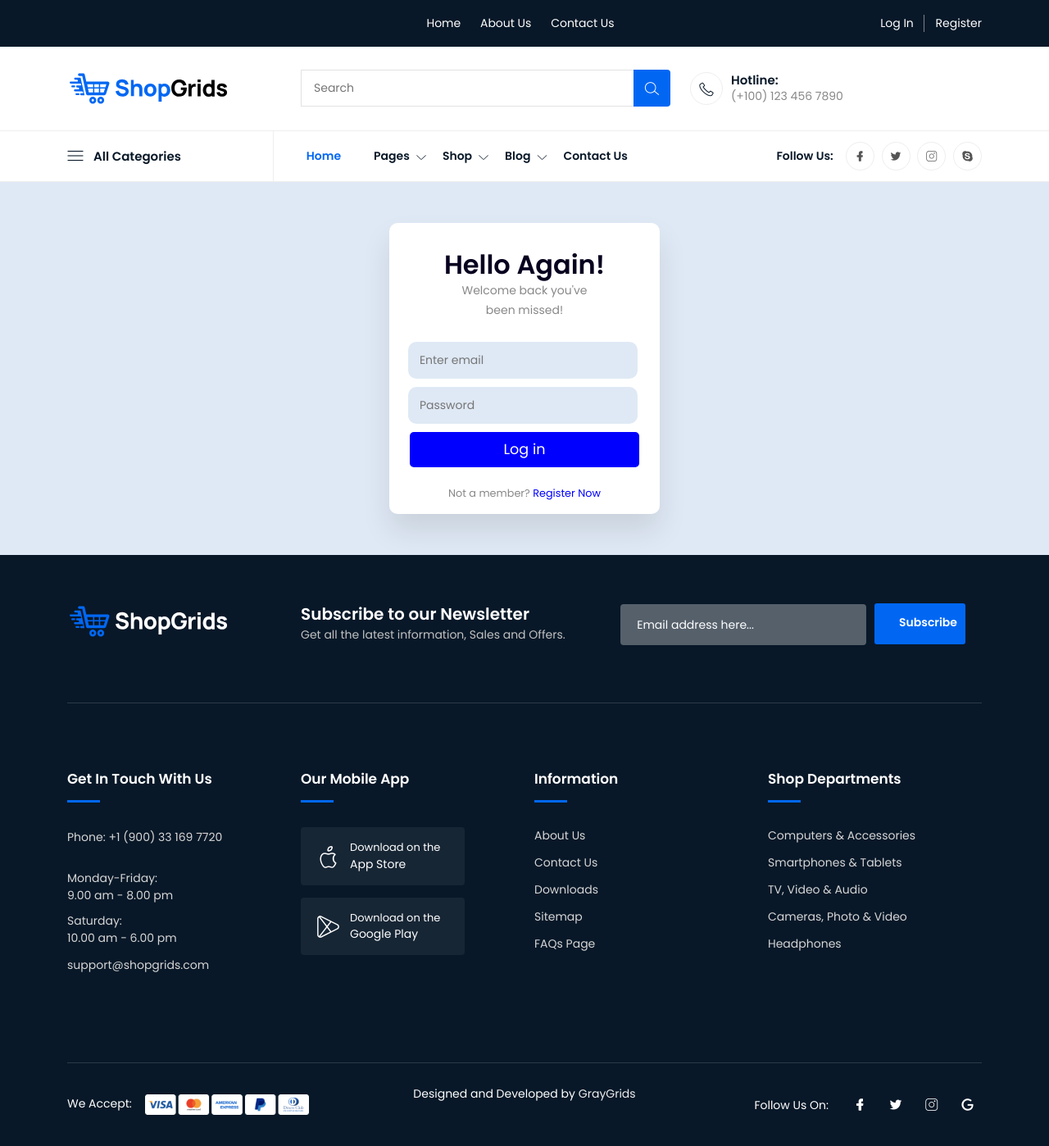
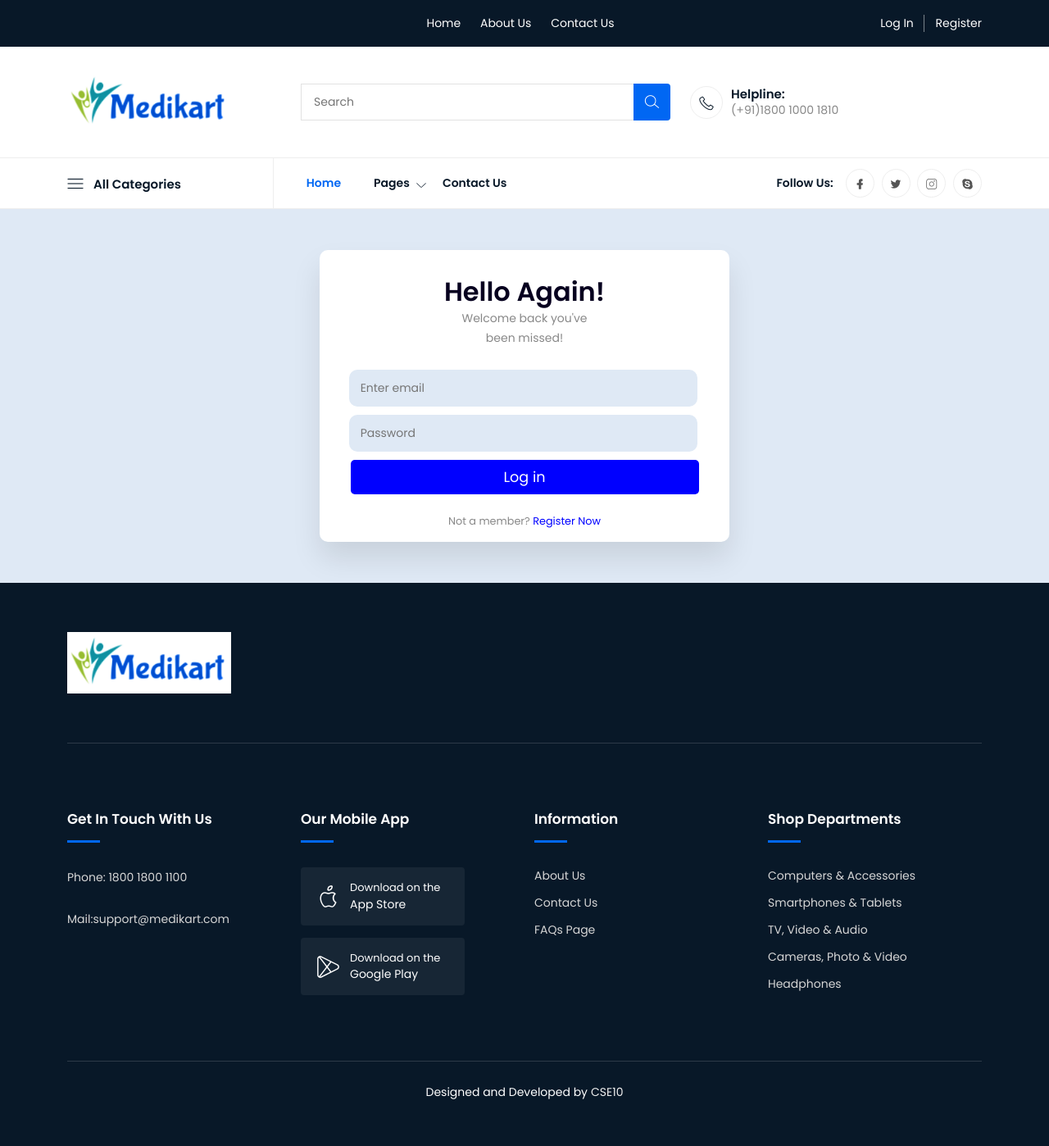
Before and after one commit to Asutosh-mishraa/E-Pharmacy-website, a Django app: page /user/login/ in a window 1280 px wide. Shown: the whole page at 82% size. After the commit the page ends 1341 px from the top, so only its background shows below. Run offline with Django 4.2, Linux system fonts and the light colour scheme; some libraries are stand-ins or nearby versions.

Commit message:
modified the logo and some front end

```diff
--- a/pharmacy/static/css/login.css
+++ b/pharmacy/static/css/login.css
@@ -9,7 +9,7 @@ body {
   background: #dfe9f5;
 }
 .wrapper {
-  width: 330px;
+  width: 500px;
   padding: 2rem 0 1rem 0;
   margin: 50px auto;
   background: #fff;
--- a/pharmacy/templates/base.html
+++ b/pharmacy/templates/base.html
@@ -9,7 +9,7 @@
     <title>Medikart</title>
     <meta name="description" content="" />
     <meta name="viewport" content="width=device-width, initial-scale=1" />
-    <link rel="shortcut icon" type="image/x-icon" href="{% static 'images/favicon.svg' %}" />
+    <link rel="shortcut icon" type="image/x-icon" href="{% static 'images/favicon.png' %}" />
 
     <!-- ========================= CSS here ========================= -->
     <link rel="stylesheet" href="{% static 'css/bootstrap.min.css' %}" />
@@ -99,7 +99,7 @@
                     <div class="col-lg-3 col-md-3 col-7">
                         <!-- Start Header Logo -->
                         <a class="navbar-brand" href="{% url 'home' %}">
-                            <img src="{% static 'images/logo/logo.svg' %}" alt="Logo">
+                            <img src="{% static 'images/logo/medikart.png' %}" alt="Logo">
                         </a>
                         <!-- End Header Logo -->
                     </div>
@@ -124,8 +124,8 @@
                         <div class="middle-right-area">
                             <div class="nav-hotline">
                                 <i class="lni lni-phone"></i>
-                                <h3>Hotline:
-                                    <span>(+100) 123 456 7890</span>
+                                <h3>Helpline:
+                                    <span>(+91)1800 1000 1810</span>
                                 </h3>
                             </div>
                             <div class="navbar-cart">
@@ -139,12 +139,12 @@
                                 <div class="cart-items">
                                     <a href="{% static 'javascript:void(0)' %}" class="main-btn">
                                         <i class="lni lni-cart"></i>
-                                        <span class="total-items">2</span>
+                                        <span class="total-items">0</span>
                                     </a>
-                                    <!-- Shopping Item -->
+                                    {% comment %} <!-- Shopping Item -->
                                     <div class="shopping-item">
                                         <div class="dropdown-cart-header">
-                                            <span>2 Items</span>
+                                            <span>0 Items</span>
                                             <a href="{% static 'cart.html' %}">View Cart</a>
                                         </div>
                                         <ul class="shopping-list">
@@ -184,7 +184,7 @@
                                                 <a href="{% static 'checkout.html'%}" class="btn animate">Checkout</a>
                                             </div>
                                         </div>
-                                    </div>
+                                    </div> {% endcomment %}
                                     <!--/ End Shopping Item -->
                                 </div>
                                 {% endif %}
@@ -259,7 +259,7 @@
                                             <li class="nav-item"><a href="{% static '404.html' %}">404 Error</a></li>
                                         </ul>
                                     </li>
-                                    <li class="nav-item">
+                                    {% comment %} <li class="nav-item">
                                         <a class="dd-menu collapsed" href="{% static 'javascript:void(0)' %}" data-bs-toggle="collapse"
                                             data-bs-target="#submenu-1-3" aria-controls="navbarSupportedContent"
                                             aria-expanded="false" aria-label="Toggle navigation">Shop</a>
@@ -282,7 +282,7 @@
                                             <li class="nav-item"><a href="{% static 'blog-single-sidebar.html' %}">Blog Single
                                                     Sibebar</a></li>
                                         </ul>
-                                    </li>
+                                    </li> {% endcomment %}
                                     <li class="nav-item">
                                         <a href="{% static 'contact.html' %}" aria-label="Toggle navigation">Contact Us</a>
                                     </li>
@@ -338,25 +338,9 @@
                     <div class="row">
                         <div class="col-lg-3 col-md-4 col-12">
                             <div class="footer-logo">
-                                <a href="{% static 'index.html' %}">
-                                    <img src="{% static 'images/logo/white-logo.svg' %}" alt="#">
+                                <a href="{% url 'home' %}">
+                                    <img src="{% static 'images/logo/medikart.png' %}" alt="#">
                                 </a>
-                            </div>
-                        </div>
-                        <div class="col-lg-9 col-md-8 col-12">
-                            <div class="footer-newsletter">
-                                <h4 class="title">
-                                    Subscribe to our Newsletter
-                                    <span>Get all the latest information, Sales and Offers.</span>
-                                </h4>
-                                <div class="newsletter-form-head">
-                                    <form action="#" method="get" target="_blank" class="newsletter-form">
-                                        <input name="EMAIL" placeholder="Email address here..." type="email">
-                                        <div class="button">
-                                            <button class="btn">Subscribe<span class="dir-part"></span></button>
-                                        </div>
-                                    </form>
-                                </div>
                             </div>
                         </div>
                     </div>
@@ -373,13 +357,8 @@
                             <!-- Single Widget -->
                             <div class="single-footer f-contact">
                                 <h3>Get In Touch With Us</h3>
-                                <p class="phone">Phone: +1 (900) 33 169 7720</p>
-                                <ul>
-                                    <li><span>Monday-Friday: </span> 9.00 am - 8.00 pm</li>
-                                    <li><span>Saturday: </span> 10.00 am - 6.00 pm</li>
-                                </ul>
-                                <p class="mail">
-                                    <a href="{% static 'mailto:support@shopgrids.com' %}">support@shopgrids.com</a>
+                                <p class="phone">Phone: 1800 1800 1100</p>
+                                <p class="mail"><span style="color: #d6d6d6;;">Mail:</span><a href="{% static 'mailto:support@medikart.com' %}">support@medikart.com</a>
                                 </p>
                             </div>
                             <!-- End Single Widget -->
@@ -414,8 +393,6 @@
                                 <ul>
                                     <li><a href="{% static 'javascript:void(0)' %}">About Us</a></li>
                                     <li><a href="{% static 'javascript:void(0)' %}">Contact Us</a></li>
-                                    <li><a href="{% static 'javascript:void(0)' %}">Downloads</a></li>
-                                    <li><a href="{% static 'javascript:void(0)' %}">Sitemap</a></li>
                                     <li><a href="{% static 'javascript:void(0)' %}">FAQs Page</a></li>
                                 </ul>
                             </div>
@@ -446,27 +423,14 @@
                 <div class="inner-content">
                     <div class="row align-items-center">
                         <div class="col-lg-4 col-12">
-                            <div class="payment-gateway">
-                                <span>We Accept:</span>
-                                <img src="{% static 'images/footer/credit-cards-footer.png' %}" alt="#">
+                        </div>
+                        <div class="col-lg-4 col-12">
+                            <div class="copyright">
+                                <p>Designed and Developed by<a rel="nofollow"
+                                        target="_blank">CSE10</a></p>
                             </div>
                         </div>
                         <div class="col-lg-4 col-12">
-                            <div class="copyright">
-                                <p>Designed and Developed by<a href="{% static 'https://graygrids.com/' %}" rel="nofollow"
-                                        target="_blank">GrayGrids</a></p>
-                            </div>
-                        </div>
-                        <div class="col-lg-4 col-12">
-                            <ul class="socila">
-                                <li>
-                                    <span>Follow Us On:</span>
-                                </li>
-                                <li><a href="{% static 'javascript:void(0)' %}"><i class="lni lni-facebook-filled"></i></a></li>
-                                <li><a href="{% static 'javascript:void(0)' %}"><i class="lni lni-twitter-original"></i></a></li>
-                                <li><a href="{% static 'javascript:void(0)' %}"><i class="lni lni-instagram"></i></a></li>
-                                <li><a href="{% static 'javascript:void(0)' %}"><i class="lni lni-google"></i></a></li>
-                            </ul>
                         </div>
                     </div>
                 </div>
```
Also changed, not shown: pharmacy/db.sqlite3, pharmacy/static/images/favicon.png (added), pharmacy/static/images/favicon1.svg (renamed from pharmacy/static/images/favicon.svg), pharmacy/static/images/logo/medikart.png (added).
